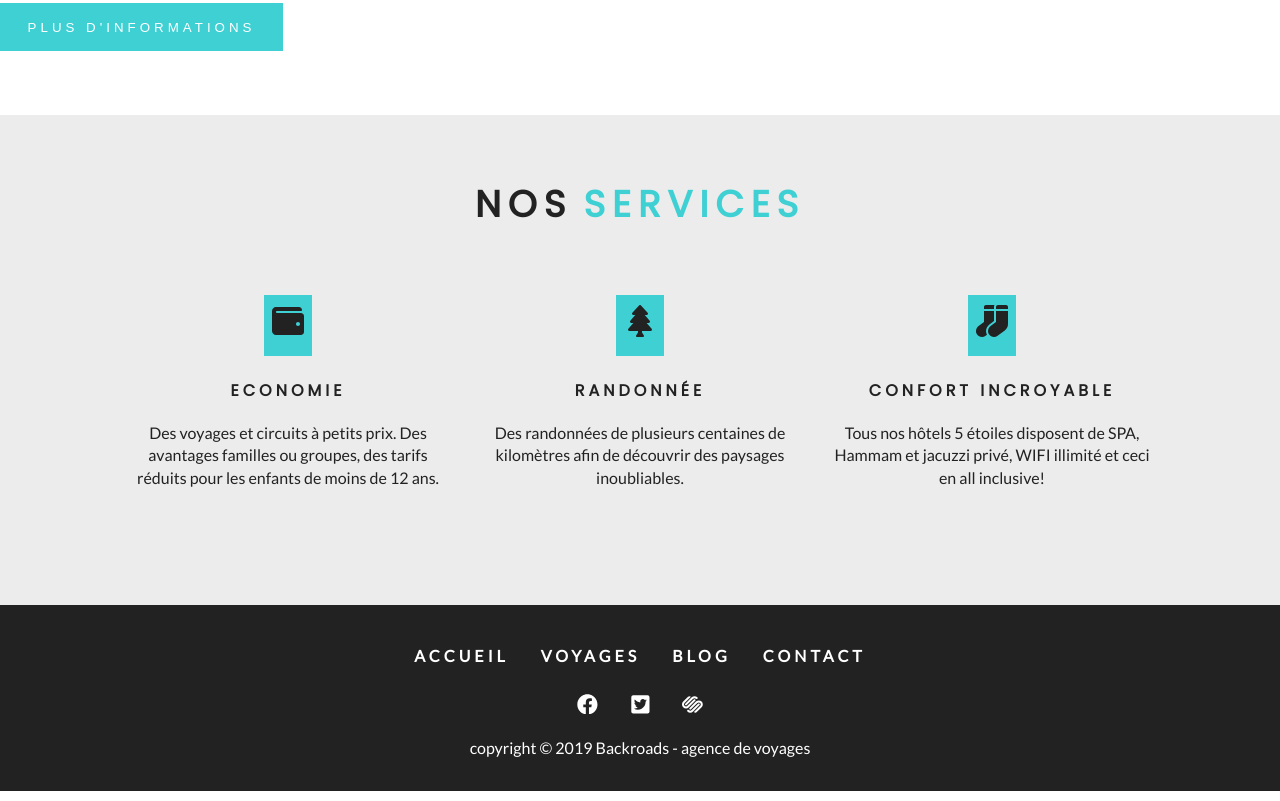
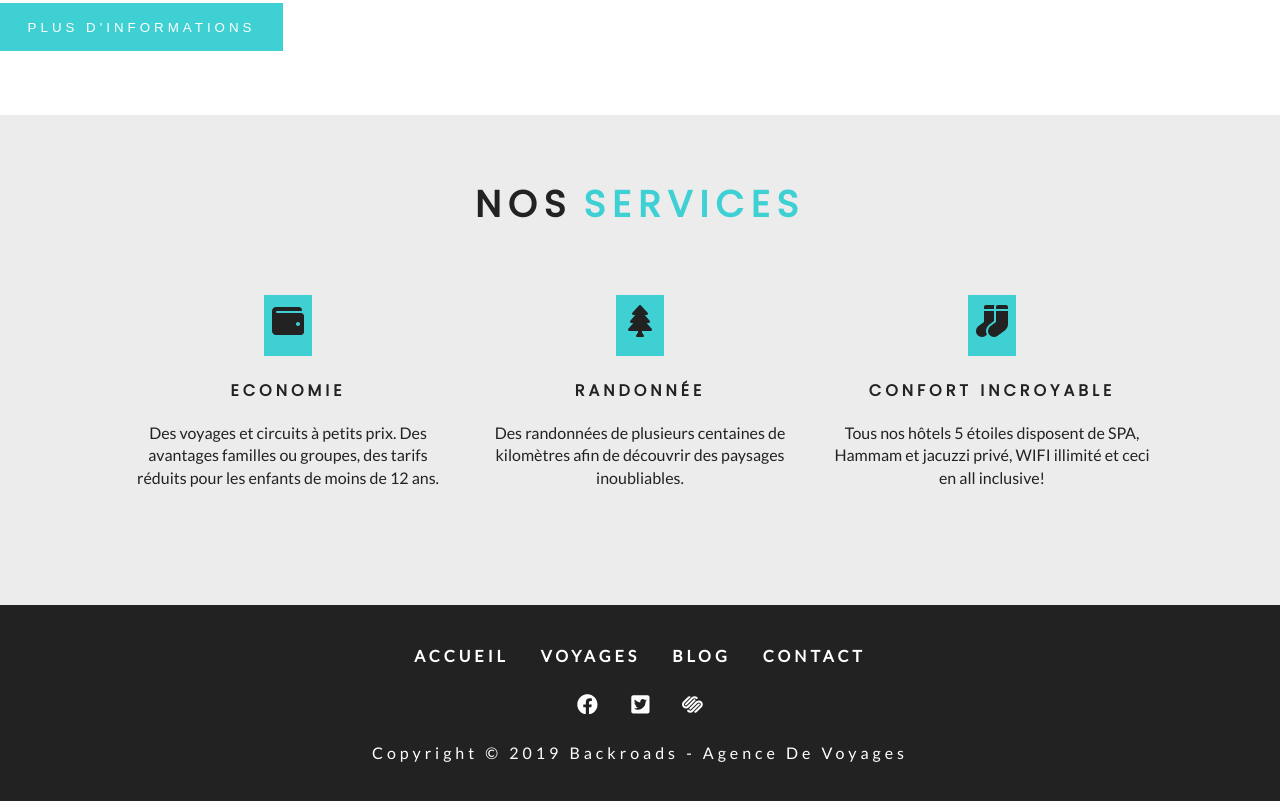
Before and after one commit to JovaanB/backroads, a Gatsby site: page / in a window 1280 px wide. Shown: the part 1846-2647 px from the top of the page. Built offline with nearby package versions, Linux system fonts and the light colour scheme; Gatsby itself is replaced by a stand-in of ours.

Commit message:
change styleSheet to styles

```diff
--- a/src/components/Footer.js
+++ b/src/components/Footer.js
@@ -30,7 +30,7 @@ const Footer = () => {
           );
         })}
       </div>
-      <div className={StyleSheet.copyright}>
+      <div className={styles.copyright}>
         copyright &copy; {new Date().getFullYear()} Backroads - agence de
         voyages{' '}
       </div>
```
